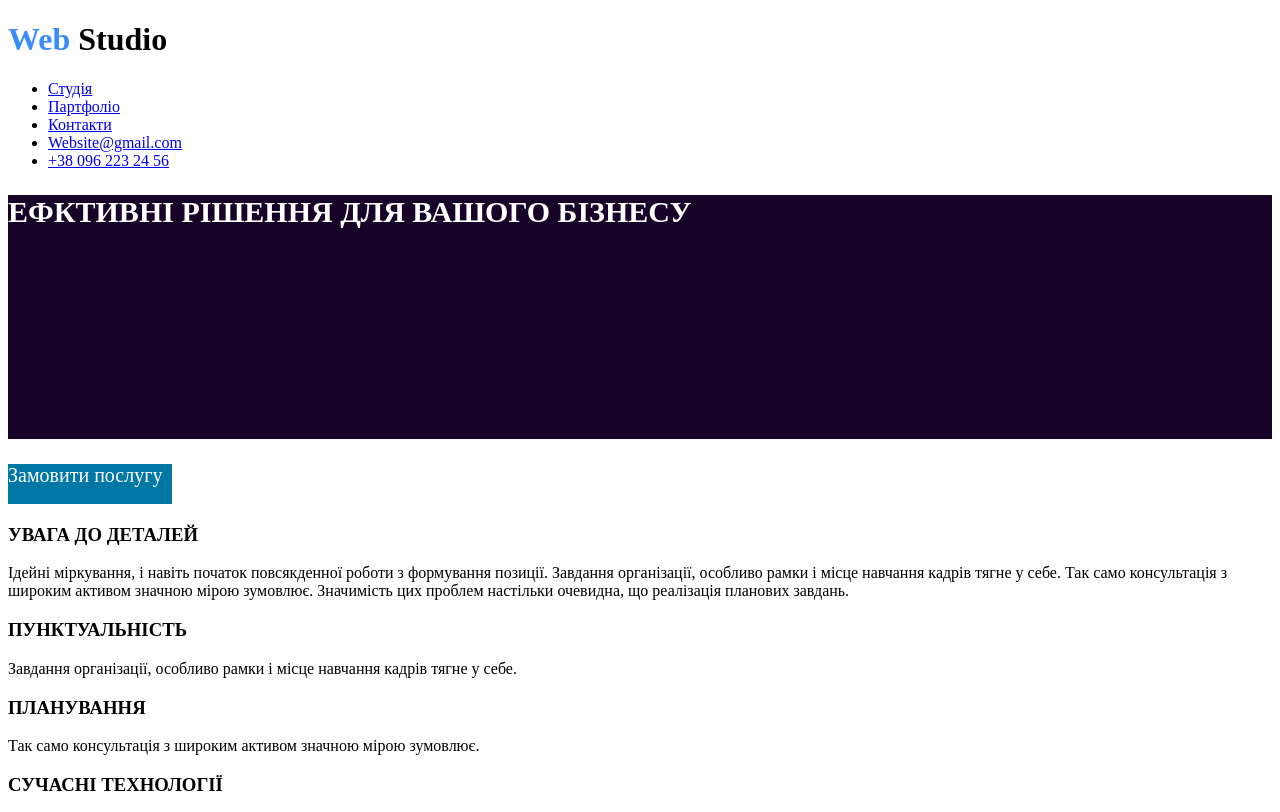
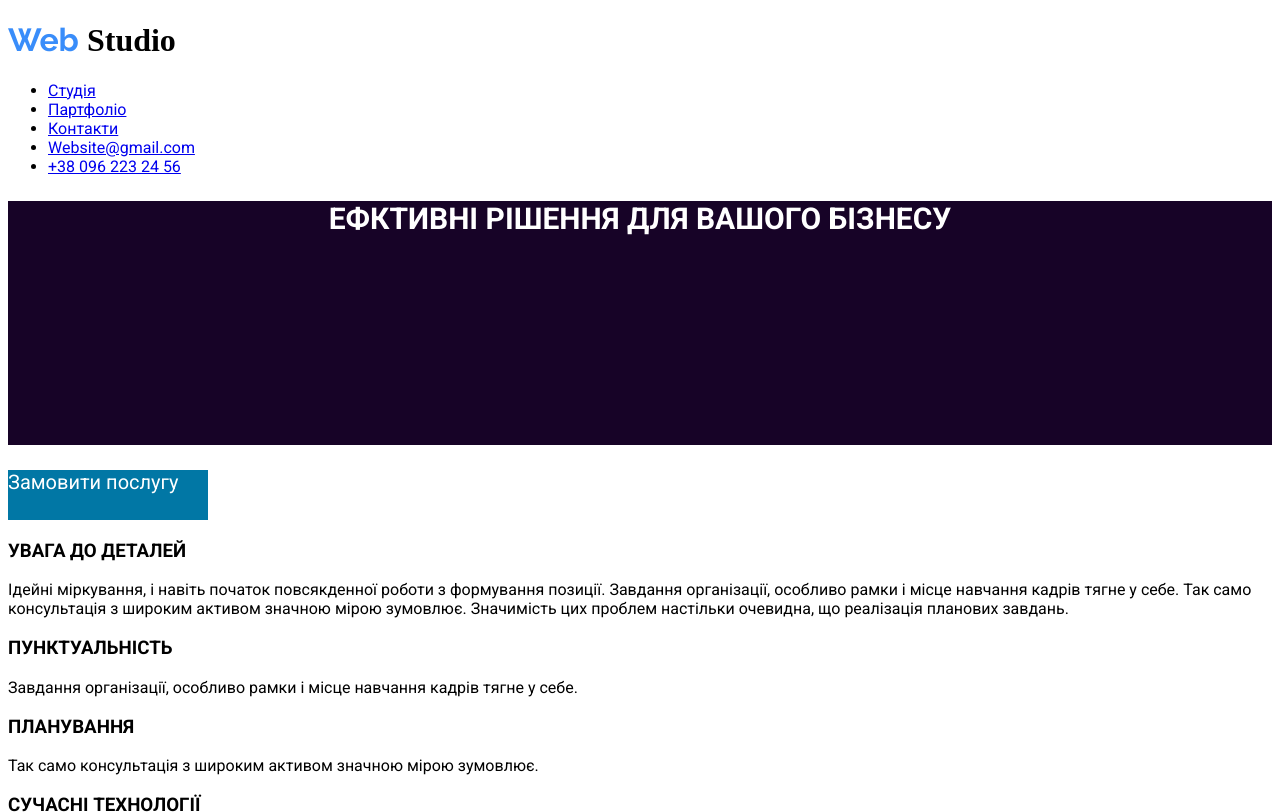
Before and after one commit to DimaOstrovskyy/new-home-work, a plain HTML site: page index.html in a window 1280 px wide. Shown: the top 812 px of the page. Drawn offline with Linux system fonts and the light colour scheme.

Commit message:
first-commit

```diff
--- a/css/stayle.css
+++ b/css/stayle.css
@@ -1,3 +1,9 @@
+@import url('https://fonts.googleapis.com/css2?family=Roboto:ital,wght@0,100;0,300;0,400;0,500;0,700;0,900;1,100;1,300;1,400;1,500;1,700;1,900&display=swap');
+@import url('https://fonts.googleapis.com/css2?family=Raleway:ital,wght@0,100..900;1,100..900&family=Roboto:ital,wght@0,100;0,300;0,400;0,500;0,700;0,900;1,100;1,300;1,400;1,500;1,700;1,900&display=swap');
+
+
+
+
 .hover-text {
     color: black;
 }
@@ -5,24 +11,28 @@
     color: rgb(57, 141, 250);
 }
 .first-half {
+    font-family: "Raleway";
     color: rgb(57, 141, 250);
 }
 
 .back-ground {
+    font-family: "Roboto";
     background-color: rgb(23, 3, 39);
     font-size: 30px;
     height: 244px;
+    text-align: center;
 }
 
 .text {
     color: white;
 }
 .text2 {
+    font-family: "Roboto";
     color: white;
     background-color: rgb(1, 119, 165);
     font-size: 20px;
-    width: 164px;
-    height: 40px;
+    width: 200px;
+    height: 50px;
 }
 .text3 {
     background-color: rgb(23, 3, 39);
@@ -33,3 +43,19 @@
 .text5 {
     color: white;
 }
+
+.text6 {
+    font-family: "Roboto";
+}
+
+section h3 {
+    font-family: "Roboto";
+}
+
+p {
+    font-family: "Roboto";
+}
+
+h2 {
+    font-family: "Roboto";
+}
--- a/index.html
+++ b/index.html
@@ -13,7 +13,7 @@
         <span>Studio</span>
     </h1>
     <header>
-        <nav>
+        <nav class="text6">
             <ul>
                 <li><a href="#">Студія</a></li>
                 <li><a href="#">Партфоліо</a></li>
```
